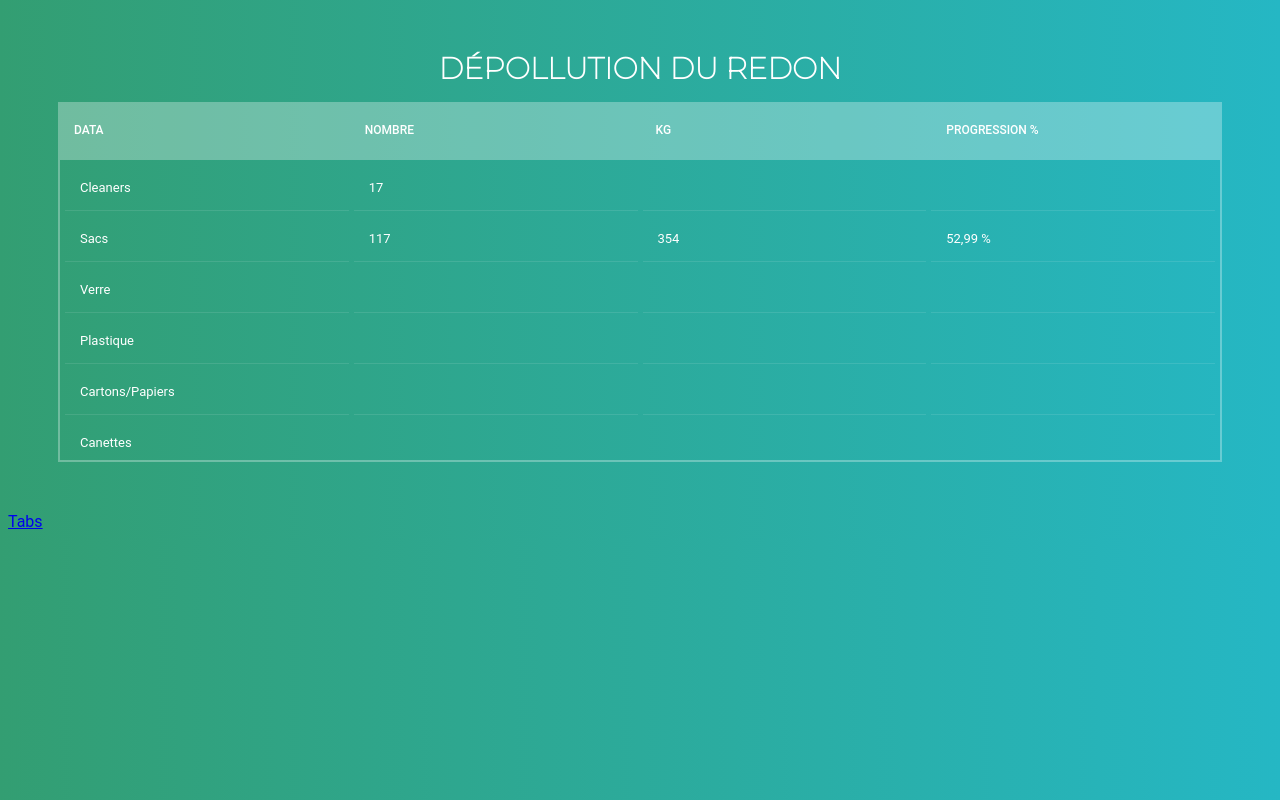
After one commit to itsmehujo/calank, a PHP site: page /julien/index.html in a window 1280 px wide. The commit adds this page. Run offline with PHP 8.4, Linux system fonts and the light colour scheme; lists and menus that the app fills with data are empty.

Commit message:
ajout des boutons tableaux

```diff
--- /dev/null
+++ b/julien/index.html
@@ -0,0 +1,102 @@
+<!DOCTYPE html>
+<html lang="en">
+<head>
+    <meta charset="UTF-8">
+    <meta http-equiv="X-UA-Compatible" content="IE=edge">
+    <meta name="viewport" content="width=device-width, initial-scale=1.0">
+    <link rel="stylesheet" href="./style2.css">
+    <link rel="preconnect" href="https://fonts.googleapis.com">
+    <link rel="preconnect" href="https://fonts.gstatic.com" crossorigin>
+    <link href="https://fonts.googleapis.com/css2?family=Montserrat:wght@100&display=swap" rel="stylesheet">
+    <title>Data My Calanques</title>
+</head>
+<body>
+    <section>
+        <h1>Dépollution du Redon</h1>
+        <div class="table-header">
+          <table cellpadding="1" cellspacing="1" border="0">
+            <thead>
+              <tr>
+                <th>Data</th>
+                <th>Nombre</th>
+                <th>Kg</th>
+                <th>Progression %</th>
+              </tr>
+            </thead>
+          </table>
+        </div>
+        <div class="table-content">
+          <table cellpadding="5" cellspacing="5" border="0">
+            <tbody>
+              <tr>
+                <td>Cleaners</td>
+                <td>17</td>
+                <td></td>
+                <td></td>
+              </tr>
+              <tr>
+                <td>Sacs</td>
+                <td>117</td>
+                <td>354</td>
+                <td>52,99 %</td>
+              </tr>
+              <tr>
+                <td>Verre</td>
+                <td></td>
+                <td></td>
+                <td></td>
+              </tr>
+              <tr>
+                <td>Plastique</td>
+                <td></td>
+                <td></td>
+                <td></td>
+              </tr>
+              <tr>
+                <td>Cartons/Papiers</td>
+                <td></td>
+                <td></td>
+                <td></td>
+              </tr>
+              <tr>
+                <td>Canettes</td>
+                <td></td>
+                <td></td>
+                <td></td>
+              </tr>
+              <tr>
+                <td>Tout-venant</td>
+                <td></td>
+                <td></td>
+                <td></td>
+              </tr>
+              <tr>
+                <td>Encombrants</td>
+                <td></td>
+                <td></td>
+                <td></td>
+              </tr>
+              <tr>
+                <td>Mégots</td>
+                <td></td>
+                <td></td>
+              </tr>
+              <tr>
+                <td>Protos</td>
+                <td></td>
+                <td></td>
+                <td></td>
+              </tr>
+            </tbody>
+          </table>
+        </div>
+      </section>
+      <a href="../index.php">
+  </style><g><path d="M16,31c8.3,0,15-6.7,15-15S24.3,1,16,1S1,7.7,1,16S7.7,31,16,31z M16,3c7.2,0,13,5.8,13,13s-5.8,13-13,13S3,23.2,3,16   S8.8,3,16,3z"/><path d="M11,17h4v4c0,0.6,0.4,1,1,1s1-0.4,1-1v-4h4c0.6,0,1-0.4,1-1s-0.4-1-1-1h-4v-4c0-0.6-0.4-1-1-1s-1,0.4-1,1v4h-4   c-0.6,0-1,0.4-1,1S10.4,17,11,17z"/></g></svg>
+          <span>Tabs</span>
+        </a>
+      </li>
+        </a>
+      </li>
+</body>
+</html>
--- /dev/null
+++ b/julien/style2.css
@@ -0,0 +1,85 @@
+body
+{
+  background: linear-gradient(to right, #339e72, #25b7c4);
+  font-family: 'Roboto', sans-serif;
+}
+
+h1
+{
+    font-size: 30px;
+    font-family: 'Montserrat';
+    color: #fff;
+    text-transform: uppercase;
+    font-weight: 700;
+    text-align: center;
+    margin-bottom: 15px;
+}
+
+table
+{
+    width: 100%;
+    table-layout: fixed;
+}
+
+.table-header
+{
+    background-color: rgba(255,255,255,0.3);
+}
+
+.table-content
+{
+    height:300px;
+    overflow-x:auto;
+    margin-top: 0px;
+    border: 2px solid rgba(255,255,255,0.3);
+}
+
+th
+{
+    padding: 20px 15px;
+    text-align: left;
+    font-weight: 500;
+    font-size: 12px;
+    color: #fff;
+    text-transform: uppercase;
+}
+
+td
+{
+    padding: 15px;
+    text-align: left;
+    vertical-align: middle;
+    font-weight: 400;
+    font-size: 13px;
+    color: #fff;
+    border-bottom: solid 1px rgba(255,255,255,0.1);
+}
+
+tbody:hover td
+{
+	color: transparent;
+	text-shadow: 0 0 3px #fff;
+}
+
+tbody:hover tr:hover td
+{
+	text-shadow: 0 1px 0 #fff;
+}
+
+section
+{
+    margin: 50px;
+}
+
+
+  /* Scrollbar */
+
+  ::-webkit-scrollbar {
+      width: 6px;
+  }
+  ::-webkit-scrollbar-track {
+      -webkit-box-shadow: inset 0 0 6px rgba(0,0,0,0.3);
+  }
+  ::-webkit-scrollbar-thumb {
+      -webkit-box-shadow: inset 0 0 6px rgba(0,0,0,0.3);
+  }
--- a/style.css
+++ b/style.css
@@ -298,7 +298,7 @@ body {
 
 .page-content .grid > article {
   display: flex;
-  height: 300px;
+  height: 500px;
   background: var(--page-content-blockColor);
   border-radius: var(--border-radius);
   box-shadow: var(--box-shadow);
```
Also changed, not shown: index.js (added, +38 -0 lines), index.php (+15 -33 lines), 2 other files.
